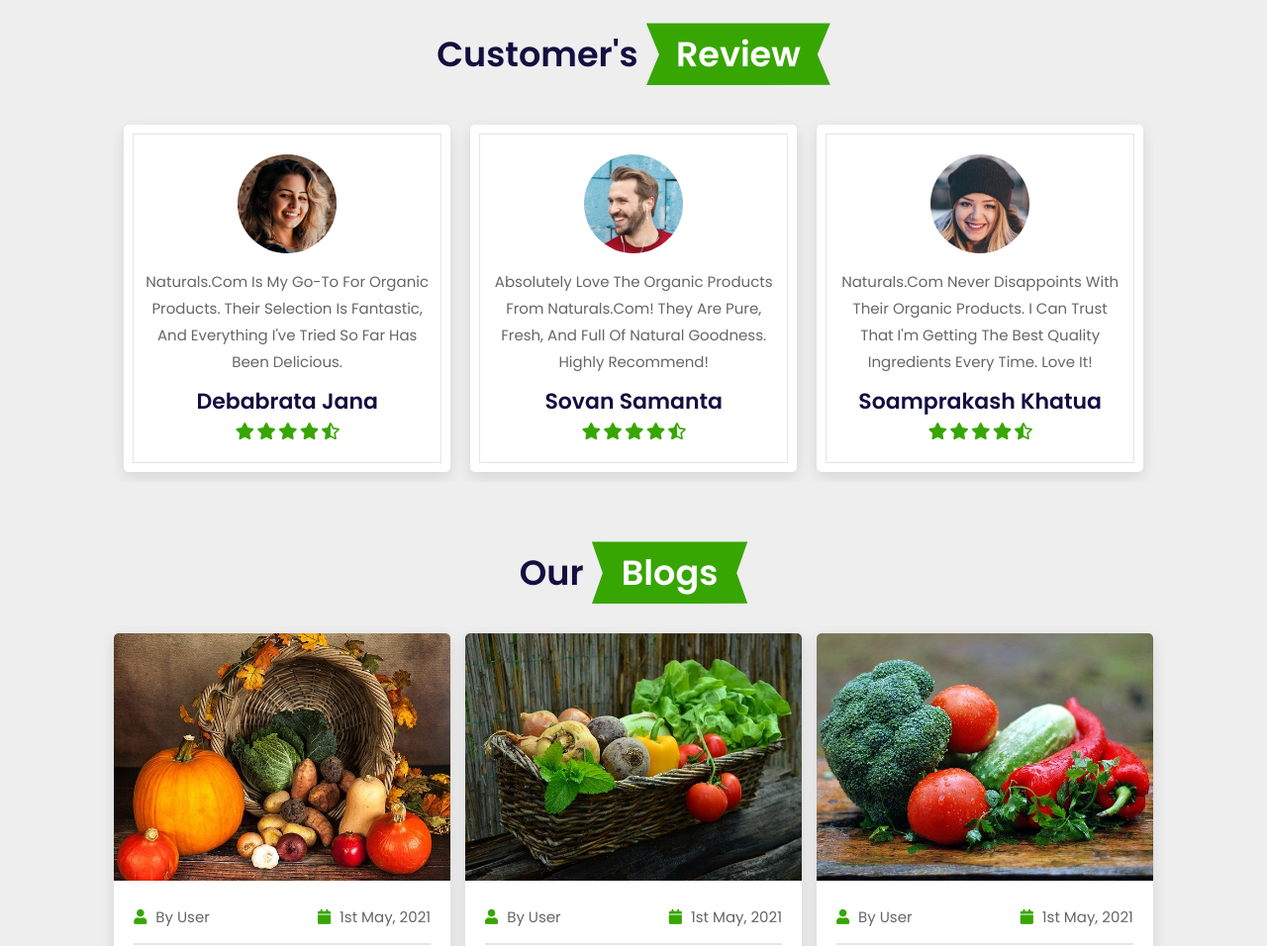
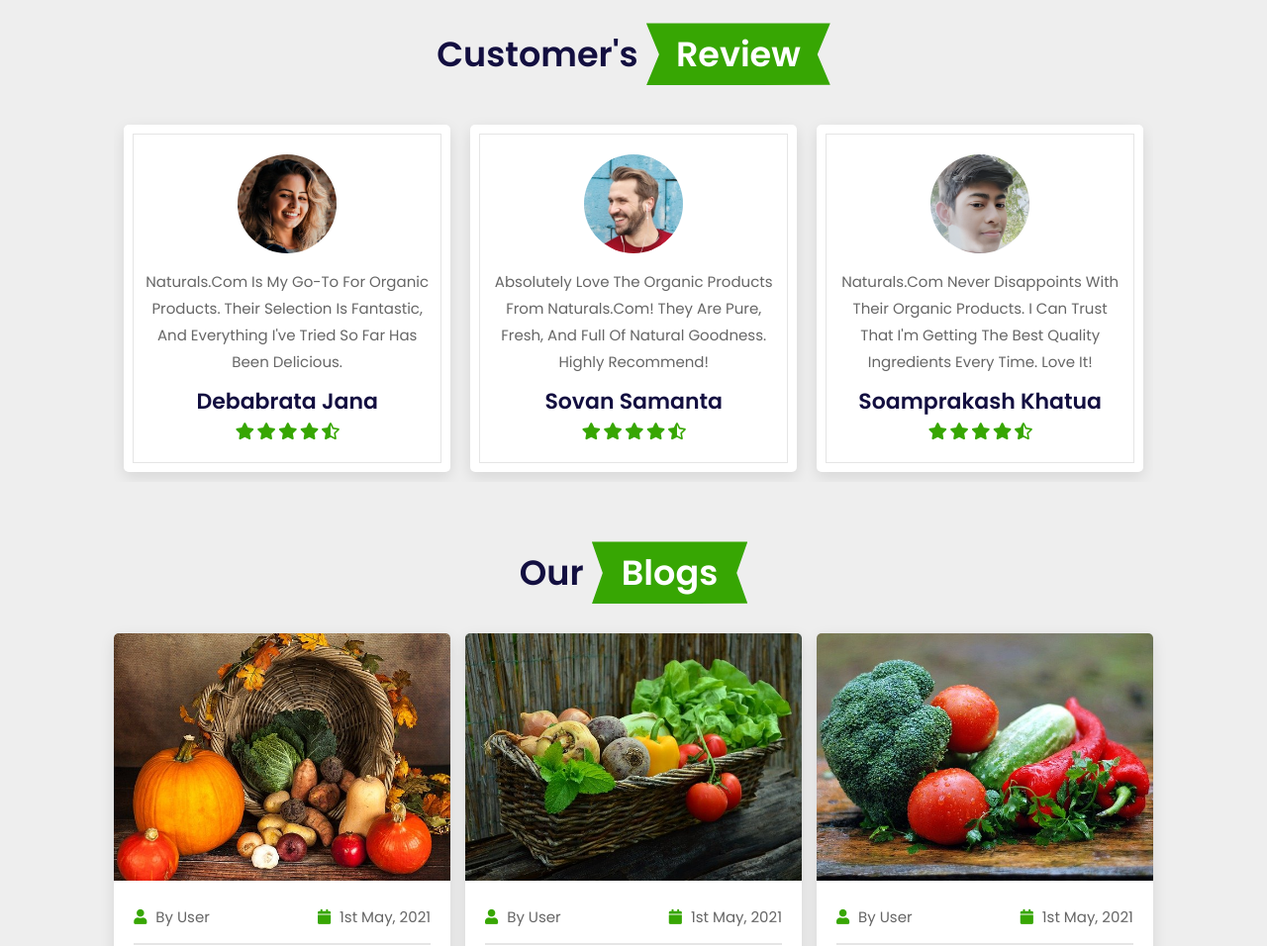
Before and after one commit to prakashsoam/Naturals-Organic-Products-Website, a plain HTML site: page index.html in a window 1280 px wide. Shown: the part 3054-4010 px from the top of the page at 99% size. Drawn offline with nearby package versions, Linux system fonts and the light colour scheme.

Commit message:
Updated index.html with soam's photo

```diff
--- a/index.html
+++ b/index.html
@@ -343,7 +343,7 @@
             </div>
 
             <div class="swiper-slide box">
-                <img src="image/pic-2.png" alt="">
+                <img src="image/my photo 1.png" alt="soamprakash's photo">
                 <p>Naturals.com never disappoints with their organic products. I can trust that I'm getting the best quality ingredients every time. Love it!</p>
                 <h3>Soamprakash Khatua</h3>
                 <div class="stars">
```
